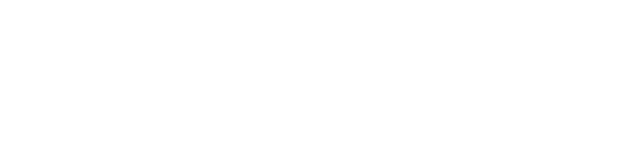
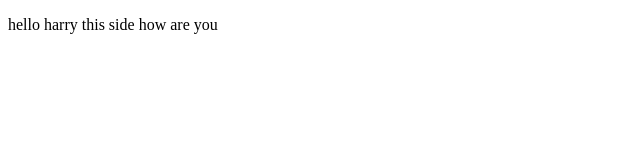
Before and after one commit to harikrishanbhakuni/harrycode, a plain HTML site: page index.html in a window 1280 px wide. Shown: the whole page, without its empty margins (0-640 px from the left). Drawn offline with Linux system fonts and the light colour scheme.

Commit message:
add new feature

```diff
--- a/index.html
+++ b/index.html
@@ -6,6 +6,7 @@
     <title>Document</title>
 </head>
 <body>
+    <p>hello harry this side how are you</p>
 
 </body>
 </html>
```
